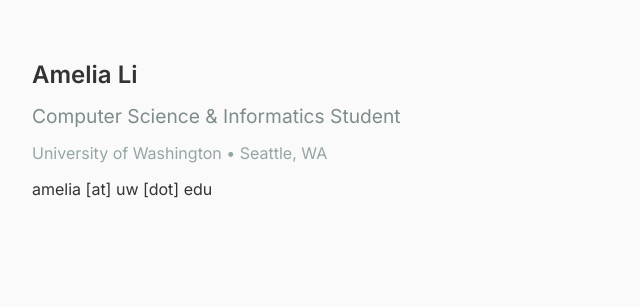
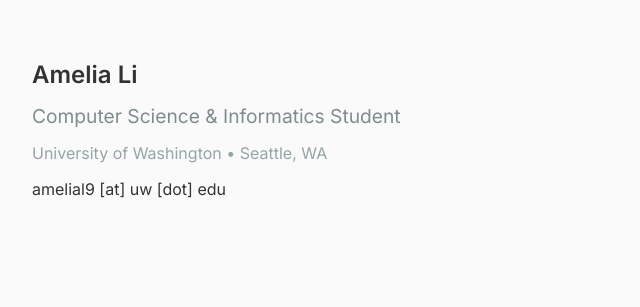
Before and after one commit to amelial9/cse-homepage-test, a plain HTML site: page index.html in a window 1280 px wide. Shown: the top 307 px of the page, 108-748 px from the left. Drawn offline with Linux system fonts and the light colour scheme.

Commit message:
Update index.html

```diff
--- a/index.html
+++ b/index.html
@@ -14,7 +14,7 @@
             <h1>Amelia Li</h1>
             <p class="subtitle">Computer Science & Informatics Student</p>
             <p class="location">University of Washington • Seattle, WA</p>
-            <p class="contact">amelia [at] uw [dot] edu</p>
+            <p class="contact">amelial9 [at] uw [dot] edu</p>
         </div>
 
         <div class="profile-image">
```
